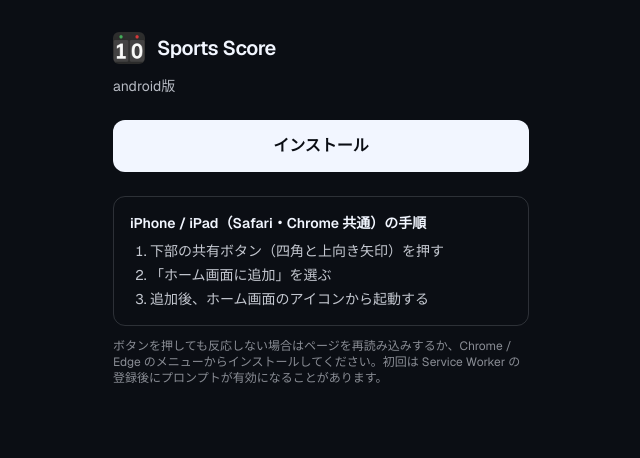
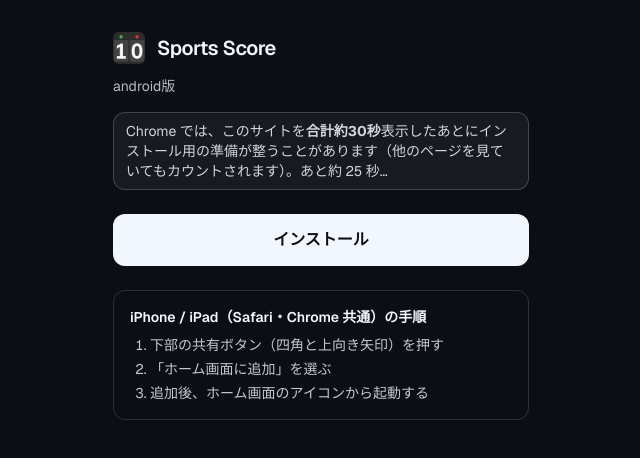
Before and after one commit to bisiwait/sports_score, a Next.js app: page /install in a window 1280 px wide. Shown: the top 458 px of the page, without its empty margins (319-959 px from the left). Built offline with nearby package versions, Linux system fonts and the light colour scheme.

Commit message:
fix(pwa): honor Chrome install engagement heuristic and persist installed state
Co-authored-by: Cursor <cursoragent@cursor.com>

```diff
--- a/src/app/install/page.tsx
+++ b/src/app/install/page.tsx
@@ -1,6 +1,13 @@
 "use client";
 
-import { useEffect, useMemo, useState } from "react";
+import { useCallback, useEffect, useState } from "react";
+import {
+  chromeEngagementHintMs,
+  getPwaEngagementMs,
+  isInstalledExperience,
+  isStandaloneDisplay,
+  setPersistedInstalledFlag,
+} from "@/lib/pwa-install";
 
 type BeforeInstallPromptEvent = Event & {
   prompt: () => Promise<void>;
@@ -15,21 +22,20 @@ function isIosDevice() {
   return navigator.platform === "MacIntel" && navigator.maxTouchPoints > 1;
 }
 
-function isStandalone() {
-  if (typeof window === "undefined") return false;
-  const nav = window.navigator as Navigator & { standalone?: boolean };
-  return window.matchMedia("(display-mode: standalone)").matches || nav.standalone === true;
-}
-
 export default function InstallPage() {
   const [deferredPrompt, setDeferredPrompt] = useState<BeforeInstallPromptEvent | null>(null);
   const [installed, setInstalled] = useState(false);
+  const [ios, setIos] = useState(false);
   const [message, setMessage] = useState("");
+  const [engagementMs, setEngagementMs] = useState(0);
 
-  const ios = useMemo(() => isIosDevice(), []);
+  const refreshInstalled = useCallback(() => {
+    setInstalled(isInstalledExperience());
+  }, []);
 
   useEffect(() => {
-    setInstalled(isStandalone());
+    setIos(isIosDevice());
+    refreshInstalled();
 
     const onBeforeInstallPrompt = (e: Event) => {
       e.preventDefault();
@@ -37,19 +43,36 @@ export default function InstallPage() {
     };
 
     const onAppInstalled = () => {
+      setPersistedInstalledFlag();
       setInstalled(true);
       setDeferredPrompt(null);
     };
 
     window.addEventListener("beforeinstallprompt", onBeforeInstallPrompt);
     window.addEventListener("appinstalled", onAppInstalled);
+
+    const modes = ["standalone", "fullscreen", "minimal-ui", "window-controls-overlay"] as const;
+    const mqs = modes.map((m) => window.matchMedia(`(display-mode: ${m})`));
+    const onDisplayMode = () => refreshInstalled();
+    mqs.forEach((mq) => mq.addEventListener("change", onDisplayMode));
+
+    const engagementHint = chromeEngagementHintMs();
+    const tick = () => setEngagementMs(getPwaEngagementMs());
+    tick();
+    const engagementId = window.setInterval(tick, 500);
+
     return () => {
       window.removeEventListener("beforeinstallprompt", onBeforeInstallPrompt);
       window.removeEventListener("appinstalled", onAppInstalled);
+      mqs.forEach((mq) => mq.removeEventListener("change", onDisplayMode));
+      window.clearInterval(engagementId);
     };
-  }, []);
+  }, [refreshInstalled]);
 
   const installSupported = Boolean(deferredPrompt);
+  const engagementHint = chromeEngagementHintMs();
+  const engagementOk = engagementMs >= engagementHint;
+  const remainingEngagementSec = Math.max(0, Math.ceil((engagementHint - engagementMs) / 1000));
 
   const handleInstall = async () => {
     if (installed) return;
@@ -60,8 +83,14 @@ export default function InstallPage() {
       return;
     }
     if (!deferredPrompt) {
+      if (!engagementOk) {
+        setMessage(
+          `Chrome の仕様で、しばらくこのサイトを表示してからでないとインストール用のダイアログが出ないことがあります（目安: あと約 ${remainingEngagementSec} 秒。この画面のままお待ちください）。`,
+        );
+        return;
+      }
       setMessage(
-        "この画面からはインストールダイアログを出せません。Chrome / Edge でこのページを開き直すか、メニュー（⋮）の「アプリをインストール」「ホーム画面に追加」を試してください。LINE などアプリ内ブラウザの場合は「ブラウザで開いて」からお試しください。",
+        "この画面からはインストールダイアログを出せません。Chrome / Edge のメニュー（⋮）から「アプリをインストール」または「ホーム画面に追加」を選んでください。LINE などのアプリ内ブラウザの場合は「ブラウザで開く」してからお試しください。",
       );
       return;
     }
@@ -73,6 +102,8 @@ export default function InstallPage() {
     setDeferredPrompt(null);
   };
 
+  const showChromeWaitHint = !ios && !installSupported && !installed && !engagementOk;
+
   return (
     <main className="mx-auto flex min-h-dvh w-full max-w-md flex-col px-4 py-8">
       <div className="flex items-center gap-3">
@@ -80,6 +111,19 @@ export default function InstallPage() {
         <h1 className="text-xl font-semibold tracking-tight">Sports Score</h1>
       </div>
       <p className="mt-3 text-sm text-foreground/75">android版</p>
+
+      {showChromeWaitHint ? (
+        <p className="mt-4 rounded-xl border border-foreground/20 bg-foreground/5 px-3 py-2 text-sm text-foreground/85">
+          Chrome では、このサイトを<strong>合計約30秒</strong>表示したあとにインストール用の準備が整うことがあります（他のページを見ていてもカウントされます）。あと約{" "}
+          <span className="font-mono tabular-nums">{remainingEngagementSec}</span> 秒…
+        </p>
+      ) : null}
+
+      {installed && !isStandaloneDisplay() ? (
+        <p className="mt-3 text-xs text-foreground/60">
+          以前にインストール済みとして記録されています。ホーム画面のアイコンから開くとアプリ表示になります。
+        </p>
+      ) : null}
 
       <button
         type="button"
@@ -101,9 +145,9 @@ export default function InstallPage() {
 
       {message ? <p className="mt-4 text-sm text-[#D7FF5B]">{message}</p> : null}
 
-      {!ios && !installSupported && !installed ? (
+      {!ios && !installSupported && !installed && engagementOk ? (
         <p className="mt-3 text-xs text-foreground/55">
-          ボタンを押しても反応しない場合はページを再読み込みするか、Chrome / Edge のメニューからインストールしてください。初回は Service Worker の登録後にプロンプトが有効になることがあります。
+          準備が整っているのにボタンで出ない場合は、ページを再読み込みするか Chrome / Edge のメニューからインストールしてください。
         </p>
       ) : null}
     </main>
--- a/src/app/providers.tsx
+++ b/src/app/providers.tsx
@@ -1,6 +1,7 @@
 "use client";
 
 import { useLayoutEffect, type ReactNode } from "react";
+import { PwaEngagementTracker } from "@/components/PwaEngagementTracker";
 import { ServiceWorkerRegister } from "@/components/ServiceWorkerRegister";
 import { I18nProvider } from "@/lib/i18n/I18nProvider";
 import { DEFAULT_APP_SETTINGS, loadAppSettings } from "@/lib/match-settings-storage";
@@ -24,6 +25,7 @@ export function Providers({ children }: { children: ReactNode }) {
   return (
     <I18nProvider>
       <ServiceWorkerRegister />
+      <PwaEngagementTracker />
       <ThemeBootstrap />
       {children}
     </I18nProvider>
--- /dev/null
+++ b/src/components/PwaEngagementTracker.tsx
@@ -0,0 +1,18 @@
+"use client";
+
+import { useEffect } from "react";
+import { addPwaEngagementMs } from "@/lib/pwa-install";
+
+/** Chrome の `beforeinstallprompt` 用ヒューリスティックに近い「閲覧時間」をざっくり積む。 */
+export function PwaEngagementTracker() {
+  useEffect(() => {
+    const step = 1000;
+    const id = window.setInterval(() => {
+      if (document.visibilityState !== "visible") return;
+      addPwaEngagementMs(step);
+    }, step);
+    return () => window.clearInterval(id);
+  }, []);
+
+  return null;
+}
--- /dev/null
+++ b/src/lib/pwa-install.ts
@@ -0,0 +1,61 @@
+/** localStorage: origin visible time（タブをまたいで積む。Chrome の閲覧ヒューリスティックの目安）。 */
+const ENGAGEMENT_MS_KEY = "sports_score_origin_visible_ms";
+
+/** localStorage: set on `appinstalled` (Chrome/Edge). */
+const INSTALLED_FLAG_KEY = "sports_score_pwa_installed";
+
+const CHROME_ENGAGEMENT_HINT_MS = 30_000;
+
+export function getPwaEngagementMs(): number {
+  if (typeof localStorage === "undefined") return 0;
+  try {
+    return Number(localStorage.getItem(ENGAGEMENT_MS_KEY) ?? "0");
+  } catch {
+    return 0;
+  }
+}
+
+export function addPwaEngagementMs(delta: number): void {
+  if (typeof localStorage === "undefined") return;
+  try {
+    const next = getPwaEngagementMs() + delta;
+    localStorage.setItem(ENGAGEMENT_MS_KEY, String(next));
+  } catch {
+    /* private mode etc. */
+  }
+}
+
+export function getPersistedInstalledFlag(): boolean {
+  if (typeof localStorage === "undefined") return false;
+  try {
+    return localStorage.getItem(INSTALLED_FLAG_KEY) === "1";
+  } catch {
+    return false;
+  }
+}
+
+export function setPersistedInstalledFlag(): void {
+  if (typeof localStorage === "undefined") return;
+  try {
+    localStorage.setItem(INSTALLED_FLAG_KEY, "1");
+  } catch {
+    /* ignore */
+  }
+}
+
+export function chromeEngagementHintMs(): number {
+  return CHROME_ENGAGEMENT_HINT_MS;
+}
+
+/** PWA として起動しているか（ホーム画面から開いた体験）。 */
+export function isStandaloneDisplay(): boolean {
+  if (typeof window === "undefined") return false;
+  const nav = window.navigator as Navigator & { standalone?: boolean };
+  if (nav.standalone === true) return true;
+  const modes = ["standalone", "fullscreen", "minimal-ui", "window-controls-overlay"] as const;
+  return modes.some((mode) => window.matchMedia(`(display-mode: ${mode})`).matches);
+}
+
+export function isInstalledExperience(): boolean {
+  return isStandaloneDisplay() || getPersistedInstalledFlag();
+}
```
